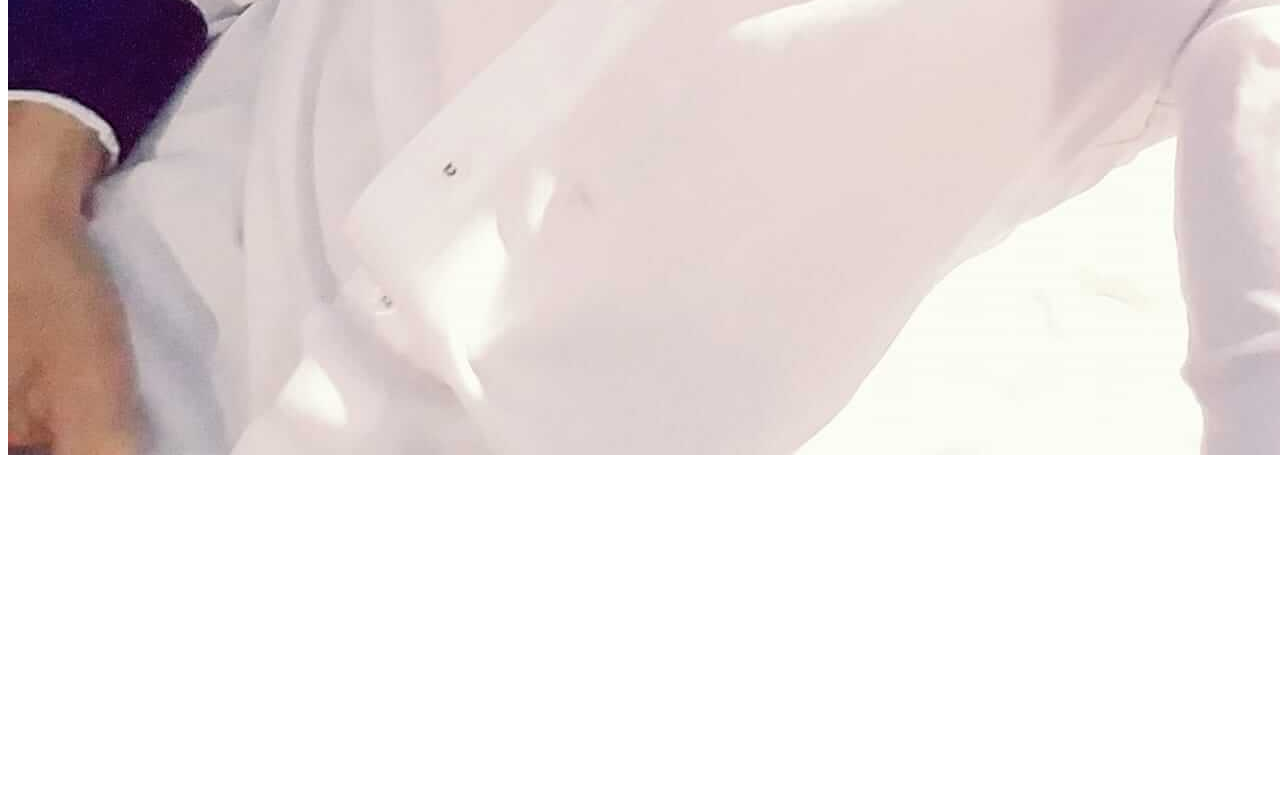
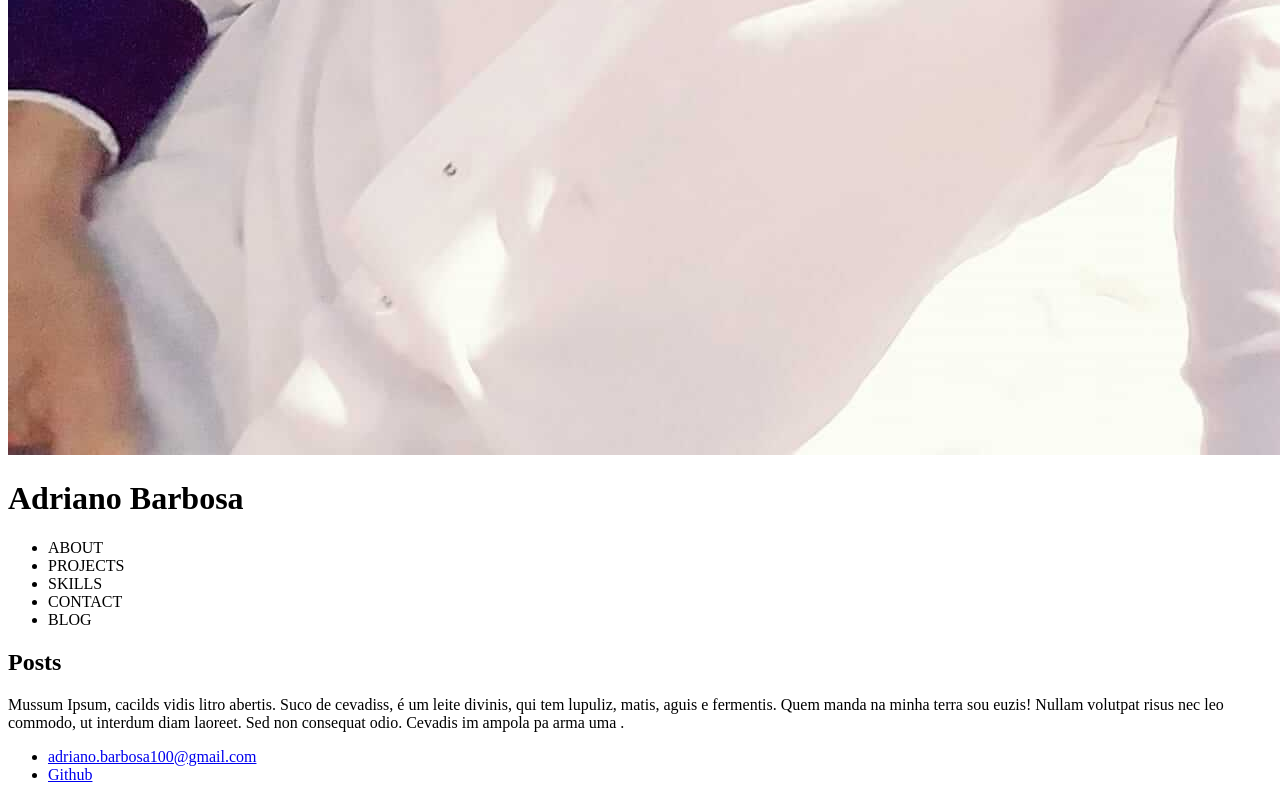
Before and after one commit to drakkefit/adriano-portfolio, a plain HTML site: page index.html in a window 1280 px wide. Shown: the part 1568-2368 px from the top of the page. Before the commit the page ends 2211 px from the top, so only its background shows below. Drawn offline with Linux system fonts and the light colour scheme.

Commit message:
estrutura html

```diff
--- a/index.html
+++ b/index.html
@@ -5,17 +5,28 @@
     <meta charset="UTF-8">
     <meta name="viewport" content="width=device-width, initial-scale=1.0">
     <title>Adriano portfólio</title>
+    <link rel="stylesheet" href="./stylesheet.css">
 </head>
 
 <body>
     <header>
         <img src="./img/adriano-barbosa.jpg" alt="imagem da face do adriano">
         <h1>Adriano Barbosa</h1>
+        <ul>
+            <li>ABOUT</li>
+            <li>PROJECTS</li>
+            <li>SKILLS</li>
+            <li>CONTACT</li>
+            <li>BLOG</li>
+        </ul>
+    </header>
+    <section>
+        <h2>Posts</h2>
         <p>
             Mussum Ipsum, cacilds vidis litro abertis. Suco de cevadiss, é um leite divinis, qui tem lupuliz, matis, aguis e fermentis. Quem manda na minha terra sou euzis! Nullam volutpat risus nec leo commodo, ut interdum diam laoreet. Sed non consequat odio. Cevadis
             im ampola pa arma uma .
         </p>
-    </header>
+    </section>
     <footer>
         <ul>
             <li>
```
Also changed, not shown: stylesheet.css (added).
